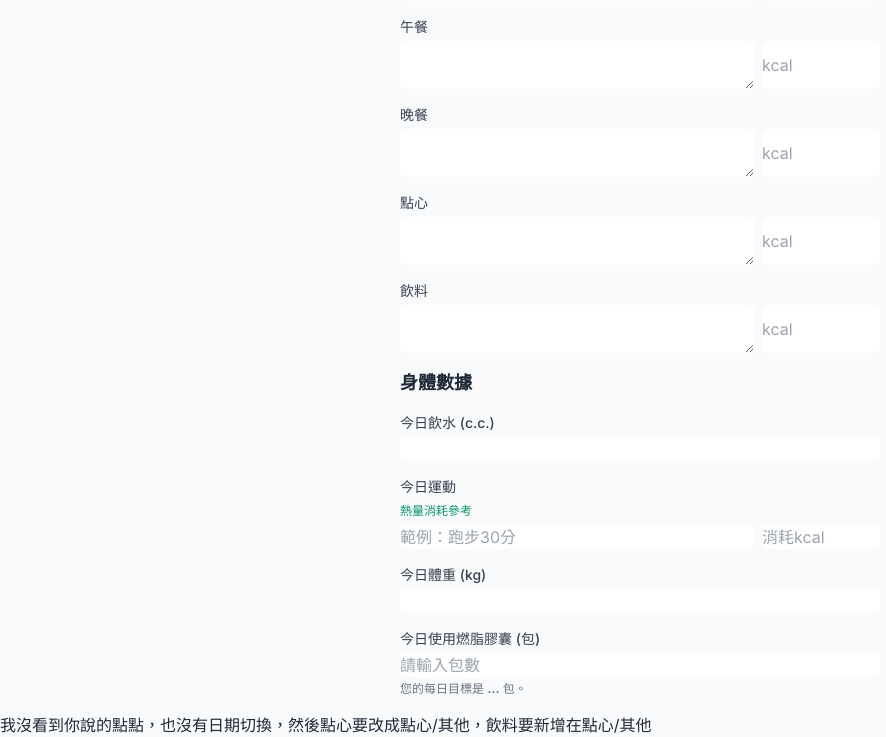
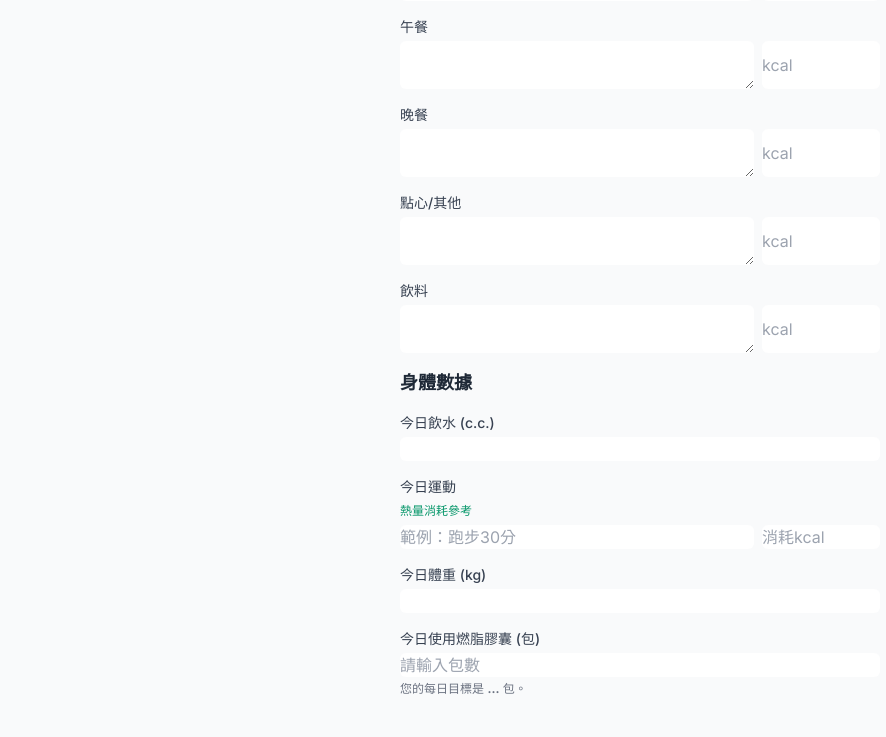
Before and after one commit to lampapompa/line-nutrition-bot, a Flask app: page /liff in a window 1280 px wide. Shown: the part 393-1130 px from the top of the page, without its empty margins (0-886 px from the left). After the commit the page ends 1087 px from the top, so only its background shows below. Run offline with Flask 3, Linux system fonts and the light colour scheme; parts of the project's set-up code (start-up, migrations or seed data) failed here and were passed over; some libraries are stand-ins or nearby versions.

Commit message:
Update liff.html

```diff
--- a/templates/liff.html
+++ b/templates/liff.html
@@ -53,6 +53,10 @@
 
         <div id="tab-content">
             <div id="profile-tab" class="hidden space-y-4">
+                <div id="admin-info-box" class="hidden bg-yellow-100 border-l-4 border-yellow-500 text-yellow-700 p-2" role="alert">
+                  <p class="text-xs">管理員模式: <span id="admin-user-id-display" class="font-mono"></span></p>
+                </div>
+
                 <div class="flex justify-between items-center"><p id="last-updated" class="text-xs text-gray-400"></p></div>
                 <div><label class="block text-sm font-medium text-gray-700">身高 (cm)</label><input type="number" id="height" class="profile-input mt-1 block w-full border border-gray-300 rounded-md py-2 px-3"></div>
                 <div><label class="block text-sm font-medium text-gray-700">體重 (kg)</label><input type="number" id="profile-weight" class="profile-input mt-1 block w-full border border-gray-300 rounded-md py-2 px-3"></div>
@@ -135,8 +139,9 @@
                     <div><label class="block text-sm font-medium text-gray-700">早餐</label><div class="flex gap-2"><textarea data-field="breakfast_text" rows="2" class="log-input mt-1 block w-3/4 border-gray-300 rounded-md"></textarea><input data-field="breakfast_kcal" type="number" class="log-input calorie-input mt-1 block w-1/4 border-gray-300 rounded-md" placeholder="kcal"></div></div>
                     <div><label class="block text-sm font-medium text-gray-700">午餐</label><div class="flex gap-2"><textarea data-field="lunch_text" rows="2" class="log-input mt-1 block w-3/4 border-gray-300 rounded-md"></textarea><input data-field="lunch_kcal" type="number" class="log-input calorie-input mt-1 block w-1/4 border-gray-300 rounded-md" placeholder="kcal"></div></div>
                     <div><label class="block text-sm font-medium text-gray-700">晚餐</label><div class="flex gap-2"><textarea data-field="dinner_text" rows="2" class="log-input mt-1 block w-3/4 border-gray-300 rounded-md"></textarea><input data-field="dinner_kcal" type="number" class="log-input calorie-input mt-1 block w-1/4 border-gray-300 rounded-md" placeholder="kcal"></div></div>
-                    <div><label class="block text-sm font-medium text-gray-700">點心</label><div class="flex gap-2"><textarea data-field="snacks_text" rows="2" class="log-input mt-1 block w-3/4 border-gray-300 rounded-md"></textarea><input data-field="snacks_kcal" type="number" class="log-input calorie-input mt-1 block w-1/4 border-gray-300 rounded-md" placeholder="kcal"></div></div>
+                    <div><label class="block text-sm font-medium text-gray-700">點心/其他</label><div class="flex gap-2"><textarea data-field="snacks_text" rows="2" class="log-input mt-1 block w-3/4 border-gray-300 rounded-md"></textarea><input data-field="snacks_kcal" type="number" class="log-input calorie-input mt-1 block w-1/4 border-gray-300 rounded-md" placeholder="kcal"></div></div>
                     <div><label class="block text-sm font-medium text-gray-700">飲料</label><div class="flex gap-2"><textarea data-field="drinks_text" rows="2" class="log-input mt-1 block w-3/4 border-gray-300 rounded-md"></textarea><input data-field="drinks_kcal" type="number" class="log-input calorie-input mt-1 block w-1/4 border-gray-300 rounded-md" placeholder="kcal"></div></div>
+
                     <div><label class="text-lg font-bold text-gray-800 pt-4">身體數據</label></div>
                     <div><label class="block text-sm font-medium text-gray-700">今日飲水 (c.c.)</label><input data-field="water_cc" type="number" class="log-input mt-1 block w-full border-gray-300 rounded-md"></div>
                     <div>
@@ -260,6 +265,7 @@
         async function saveProfileData() {
             if (!currentUserId) return alert("無法取得使用者ID，請重新進入頁面。");
             const profileData = {
+                displayName: userProfileData.displayName, // 把從 liff getProfile() 來的名字一起存起來
                 height: document.getElementById('height').value,
                 weight: document.getElementById('profile-weight').value,
                 age: document.getElementById('age').value,
@@ -337,7 +343,10 @@
                 try {
                     const response = await fetch(`${API_BASE_URL}/api/log`, {
                         method: 'POST',
-                        headers: { 'Content-Type': 'application/json' },
+                        headers: {
+                            'Content-Type': 'application/json',
+                            'X-Operator-User-Id': currentUserId // 每次操作都帶上自己的ID
+                        },
                         body: JSON.stringify({ userId: currentUserId, date: formatDate(currentDate), data: logData })
                     });
                     if(response.ok) {
@@ -548,7 +557,15 @@
                 if (!liff.isLoggedIn()) { liff.login(); return; }
                 const profile = await liff.getProfile();
                 currentUserId = profile.userId;
-                alert("您的 LINE User ID 是：" + currentUserId); // <--- 就是加上這一行
+                userProfileData.displayName = profile.displayName; // 將 LINE 的名字暫存起來
+
+                // 檢查是否為管理員
+                const adminCheckResponse = await fetch(`${API_BASE_URL}/api/admin/check?userId=${currentUserId}`);
+                const { isAdmin } = await adminCheckResponse.json();
+                if (isAdmin) {
+                    document.getElementById('admin-user-id-display').textContent = currentUserId;
+                    document.getElementById('admin-info-box').classList.remove('hidden');
+                }
 
                 await loadProfileData();
                 await loadLogDataForDate(currentDate);
@@ -569,4 +586,3 @@
     </script>
 </body>
 </html>
-我沒看到你說的點點，也沒有日期切換，然後點心要改成點心/其他，飲料要新增在點心/其他
```
Lines whose indentation alone changed are shown as unchanged.
